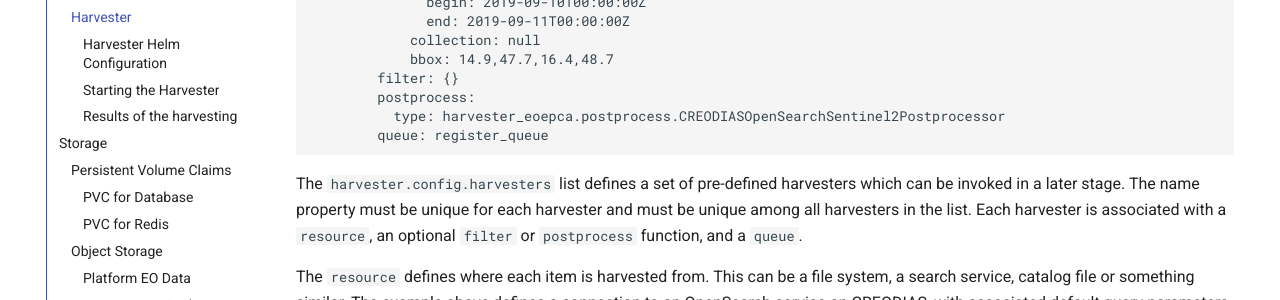
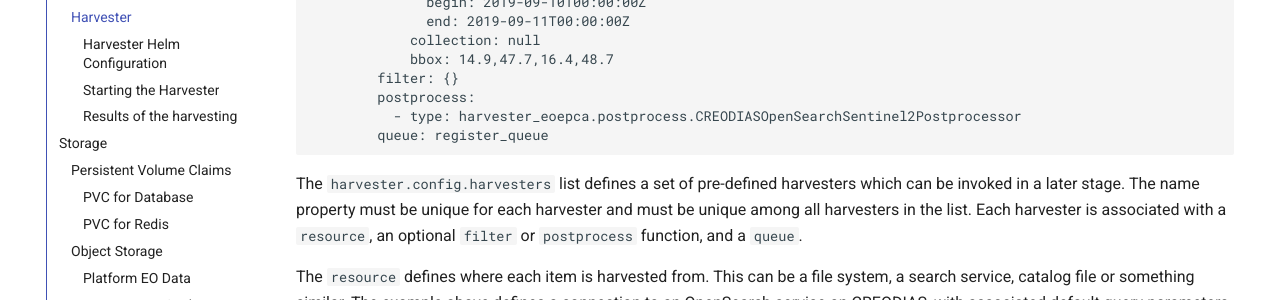
Before and after one commit to EOEPCA/deployment-guide, an MkDocs documentation site: the page built from docs/eoepca/data-access.md, in a window 1280 px wide and 1400 px high, scrolled down 8156 px. Shown: the part 686-986 px from the top of the window. Built offline with MkDocs 1.6.1 and Material for MkDocs 9.7.7, drawn with Linux system fonts in a browser that asks for light colours; comment, search, counter and statistics services are not loaded; some of the changed text lies outside the part shown.

````diff
--- a/docs/eoepca/data-access.md
+++ b/docs/eoepca/data-access.md
@@ -434,7 +434,7 @@ harvester:
             bbox: 14.9,47.7,16.4,48.7
         filter: {}
         postprocess:
-          type: harvester_eoepca.postprocess.CREODIASOpenSearchSentinel2Postprocessor
+          - type: harvester_eoepca.postprocess.CREODIASOpenSearchSentinel2Postprocessor
         queue: register_queue
 ```
 
````
Also changed, not shown: 1 other file.
